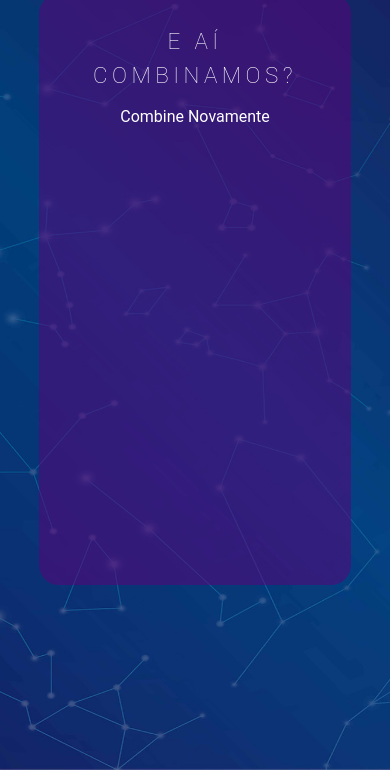
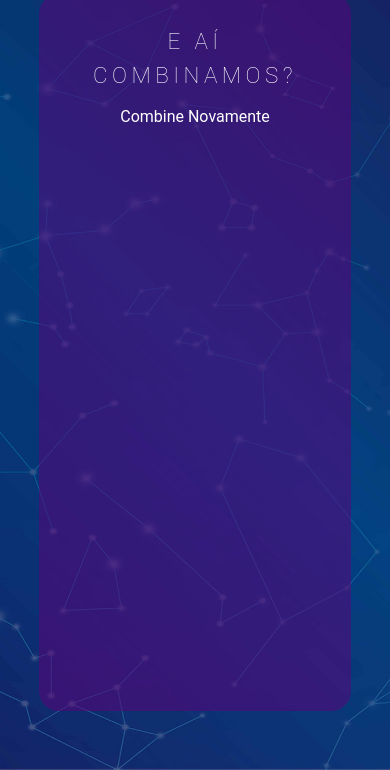
Before and after one commit to barbara-aguilar/signista, a website built with webpack: page pages/selection.html in a window 390 px wide. Both pictures are taken after a click on the button "COMBINA?". Shown: the part 74-844 px from the top of the page. Built offline with nearby package versions, Linux system fonts and the light colour scheme.

Commit message:
adjusted media query

```diff
--- a/src/main.css
+++ b/src/main.css
@@ -239,7 +239,7 @@ color: white;
 .container-2 {
   display:none;
   background-color: #5d007b85;
-  height: 75%;
+  height: 70%;
   width: 60%;
   margin: 0 auto;
   border-radius: 40px;
@@ -251,7 +251,7 @@ color: white;
     padding-top: 10%;
   }
   .container-2{
-    height: 70%;
+    height: 85%;
     width: 80%;
     border-radius: 20px;
 
```
